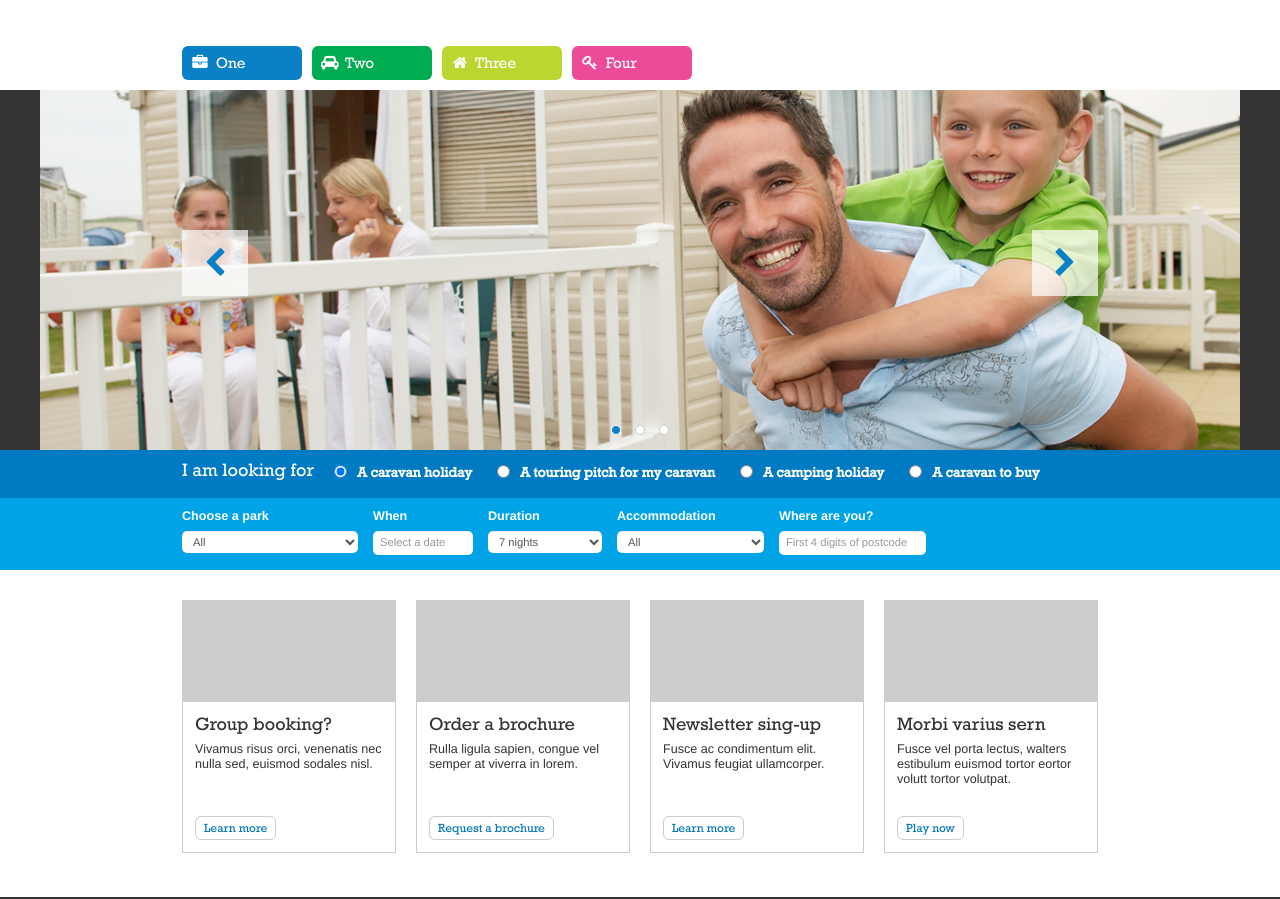
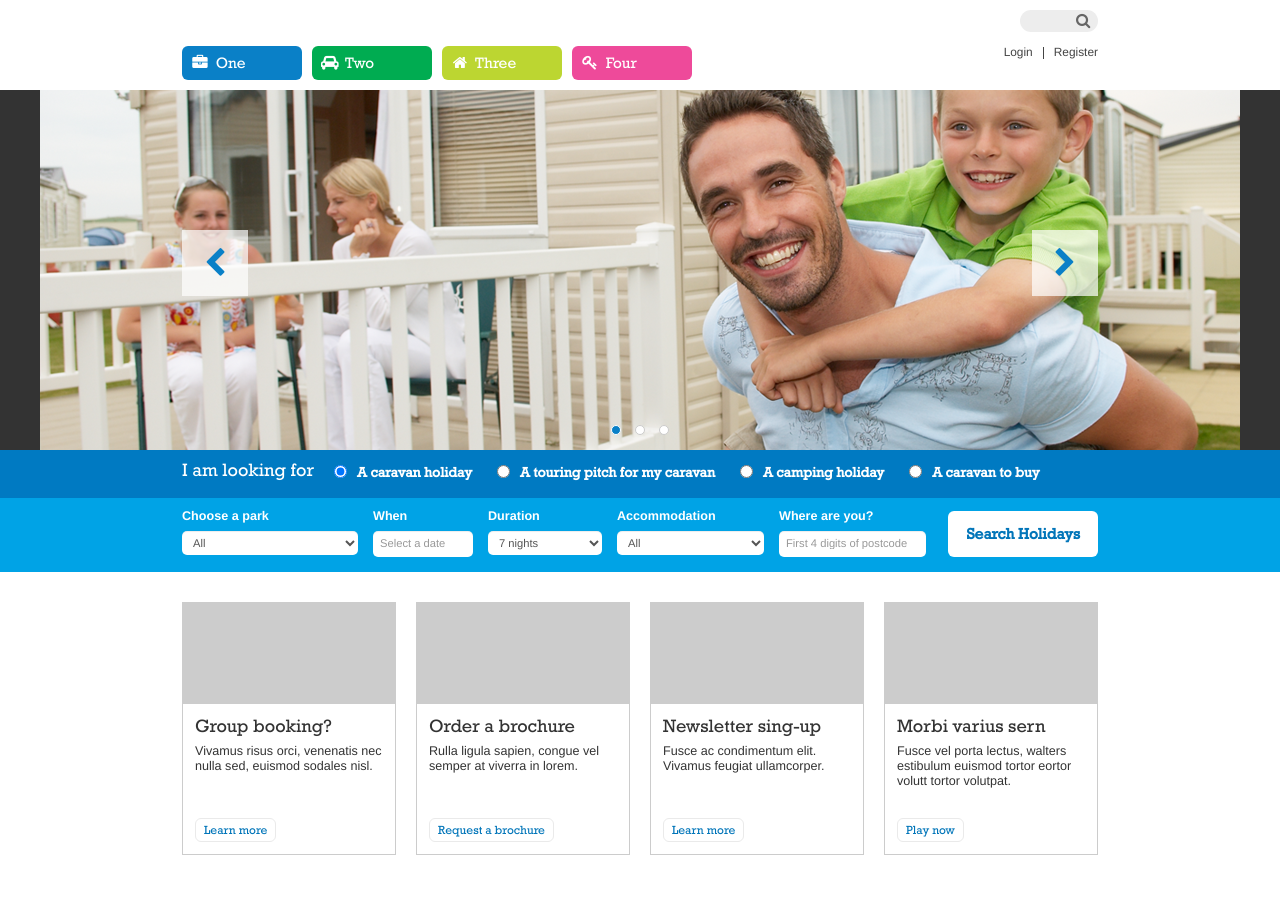
Before and after one commit to Gunzalez/Valtech-Holidays, a plain HTML site: page index.html in a window 1280 px wide. Drawn offline with nearby package versions, Linux system fonts and the light colour scheme.

Commit message:
Adds on aux navigation

```diff
--- a/css/valtech.css
+++ b/css/valtech.css
@@ -78,6 +78,14 @@ body {
   color: #0175b9;
 }
 
+.btn-default {
+  border: 1px solid #eaeaea;
+}
+
+input {
+  outline: none;
+}
+
 .header {
   height: 90px;
 }
@@ -115,6 +123,96 @@ body {
 }
 .main-navigation .btn.pink {
   background-color: #ee4a9a;
+}
+@media (max-width: 768px) {
+  .main-navigation {
+    display: none;
+  }
+}
+
+.aux-navigation {
+  position: absolute;
+  top: 10px;
+  right: 0;
+}
+.aux-navigation .site-search {
+  position: relative;
+  float: right;
+}
+.aux-navigation .site-search input {
+  background-color: #ededed;
+  font-size: 0.8em;
+  -webkit-border-radius: 16px;
+  -moz-border-radius: 16px;
+  border-radius: 16px;
+  height: auto;
+  width: 78px;
+  padding: 3px 40px 3px 10px;
+  border: none;
+  -webkit-box-shadow: none;
+  -moz-box-shadow: none;
+  box-shadow: none;
+  -webkit-transition: all 0.5s;
+  -moz-transition: all 0.5s;
+  -o-transition: all 0.5s;
+  transition: all 0.5s;
+}
+.aux-navigation .site-search input:focus {
+  width: 150px;
+}
+.aux-navigation .site-search i {
+  position: absolute;
+  top: 3px;
+  right: 5px;
+  font-size: 1.1em;
+  color: #666666;
+}
+.aux-navigation .aux-links {
+  margin: 0;
+  padding: 0;
+  list-style: none;
+  float: right;
+  clear: right;
+}
+.aux-navigation .aux-links li {
+  float: left;
+  margin-top: 15px;
+  border-left: 1px solid #444444;
+  padding-left: 10px;
+}
+.aux-navigation .aux-links li:nth-child(1) {
+  padding: 0 10px 0 0;
+  border: none;
+}
+.aux-navigation .aux-links a {
+  text-decoration: none;
+  display: block;
+  color: #444444;
+  font-size: 0.85em;
+  line-height: 100%;
+}
+.aux-navigation .aux-links a:hover {
+  color: #000000;
+}
+@media (max-width: 768px) {
+  .aux-navigation {
+    display: none;
+  }
+}
+
+.mobile-navigation-button {
+  position: absolute;
+  bottom: 12px;
+  right: 20px;
+  font-size: 2.5em;
+  display: none;
+  color: #444444;
+  outline: none;
+}
+@media (max-width: 768px) {
+  .mobile-navigation-button {
+    display: block;
+  }
 }
 
 .carousel {
@@ -197,25 +295,25 @@ body {
   border: 1px solid #ffffff;
 }
 
-.search-form {
+.holiday-search {
   color: #ffffff;
 }
-.search-form .top-row {
+.holiday-search .top-row {
   font-family: Rockwell;
   background-color: #007ac2;
   padding: 10px 0;
 }
-.search-form .top-row h3 {
+.holiday-search .top-row h3 {
   float: left;
   padding-right: 20px;
 }
-.search-form .top-row .radio-group {
+.holiday-search .top-row .radio-group {
   float: left;
   font-weight: normal;
   font-size: 1.0em;
   margin-top: 5px;
 }
-.search-form .top-row label {
+.holiday-search .top-row label {
   padding: 0 25px 0 0;
   width: auto;
   float: left;
@@ -223,49 +321,61 @@ body {
   min-height: auto;
   cursor: pointer;
 }
-.search-form .top-row input[type="radio"] {
+.holiday-search .top-row input[type="radio"] {
   cursor: pointer;
   margin: 0 10px 0 0;
   float: left;
   position: static;
 }
-.search-form .bottom-row {
+.holiday-search .bottom-row {
   content: "";
   clear: both;
   display: block;
   overflow: auto;
   padding: 10px 0 15px 0;
 }
-.search-form .bottom-row .input-group {
+.holiday-search .bottom-row .input-group {
   float: left;
   padding-right: 15px;
 }
-.search-form .bottom-row label {
+.holiday-search .bottom-row .input-group:nth-last-child(1) {
+  float: right;
+  padding-right: 0;
+}
+.holiday-search .bottom-row .input-group .submit-btn {
+  font-size: 1.1em;
+  font-weight: bold;
+  color: #0175b9;
+  padding: 12px 18px;
+  border: none;
+  margin-top: 3px;
+}
+.holiday-search .bottom-row label {
   display: block;
   font-size: 0.9em;
 }
-.search-form .bottom-row .form-control {
+.holiday-search .bottom-row .form-control {
   -webkit-border-radius: 5px;
   -moz-border-radius: 5px;
   border-radius: 5px;
-  padding: 4px 7px;
+  padding: 5px 7px;
   font-size: 0.8em;
   height: auto;
   border: none;
 }
-.search-form .bottom-row .park {
+.holiday-search .bottom-row .park {
   width: 176px;
 }
-.search-form .bottom-row .date {
+.holiday-search .bottom-row .date {
   width: 100px;
 }
-.search-form .bottom-row .duration {
+.holiday-search .bottom-row .duration {
   width: 114px;
 }
-.search-form .bottom-row .accommodation {
+.holiday-search .bottom-row .accommodation {
   width: 147px;
 }
-.search-form .bottom-row .location {
+.holiday-search .bottom-row .location {
   width: 147px;
 }
 
--- a/index.html
+++ b/index.html
@@ -30,6 +30,17 @@
                 <li><a href="#" class="lime btn"><i class="fa fa-fw" aria-hidden="true"></i> Three</a></li>
                 <li><a href="#" class="pink btn"><i class="fa fa-fw" aria-hidden="true"></i> Four</a></li>
             </ul>
+            <div class="aux-navigation">
+                <form class="site-search" action="#" method="post" id="" name="">
+                    <label class="hidden" for="term"></label>
+                    <input type="text" id="term" class="term form-control" name="term" value="" /><i class="fa fa-fw"></i>
+                </form>
+                <ul class="aux-links">
+                    <li><a href="#">Login</a></li>
+                    <li><a href="#">Register</a></li>
+                </ul>
+            </div>
+            <a href="#menu" class="mobile-navigation-button" aria-hidden="true"><i class="fa fa-bars"></i></a>
         </div>
     </div>
     <div class="carousel">
@@ -49,7 +60,7 @@
         </div>
     </div>
     <div class="strip blue">
-            <form id="search-form" name="search-form" class="search-form" action="#" method="post">
+            <form id="holiday-search" name="holiday-search" class="holiday-search" action="#" method="post">
                 <div class="top-row">
                     <div class="section">
                         <h3>I am looking for</h3>
@@ -92,9 +103,12 @@
                             </select>
                         </div>
                         <div class="input-group">
-                        <label for="location">Where are you?</label>
-                        <input type="text" name="location" class="form-control location" id="location" value="" placeholder="First 4 digits of postcode" />
-                    </div>
+                            <label for="location">Where are you?</label>
+                            <input type="text" name="location" class="form-control location" id="location" value="" placeholder="First 4 digits of postcode" />
+                        </div>
+                        <div class="input-group">
+                            <button class="btn btn-default submit-btn">Search Holidays</button>
+                        </div>
                     </div>
                 </div>
             </form>
@@ -150,7 +164,7 @@
         <li><span>Search</span>
             <ul>
                 <li>
-                    <form id="mobile-search" name="mobile-search" action="#" method="post" class="mobile-search-form" autocomplete="off">
+                    <form id="mobile-search" name="mobile-search" action="#" method="post" class="mobile-holiday-search" autocomplete="off">
                         <input type="text" name="location" value="" placeholder="Location">
                         <input type="text" name="capacity" value="" placeholder="Capacity (optional)">
                         <button>Venue search</button>
```
Also changed, not shown: more-time.txt.
